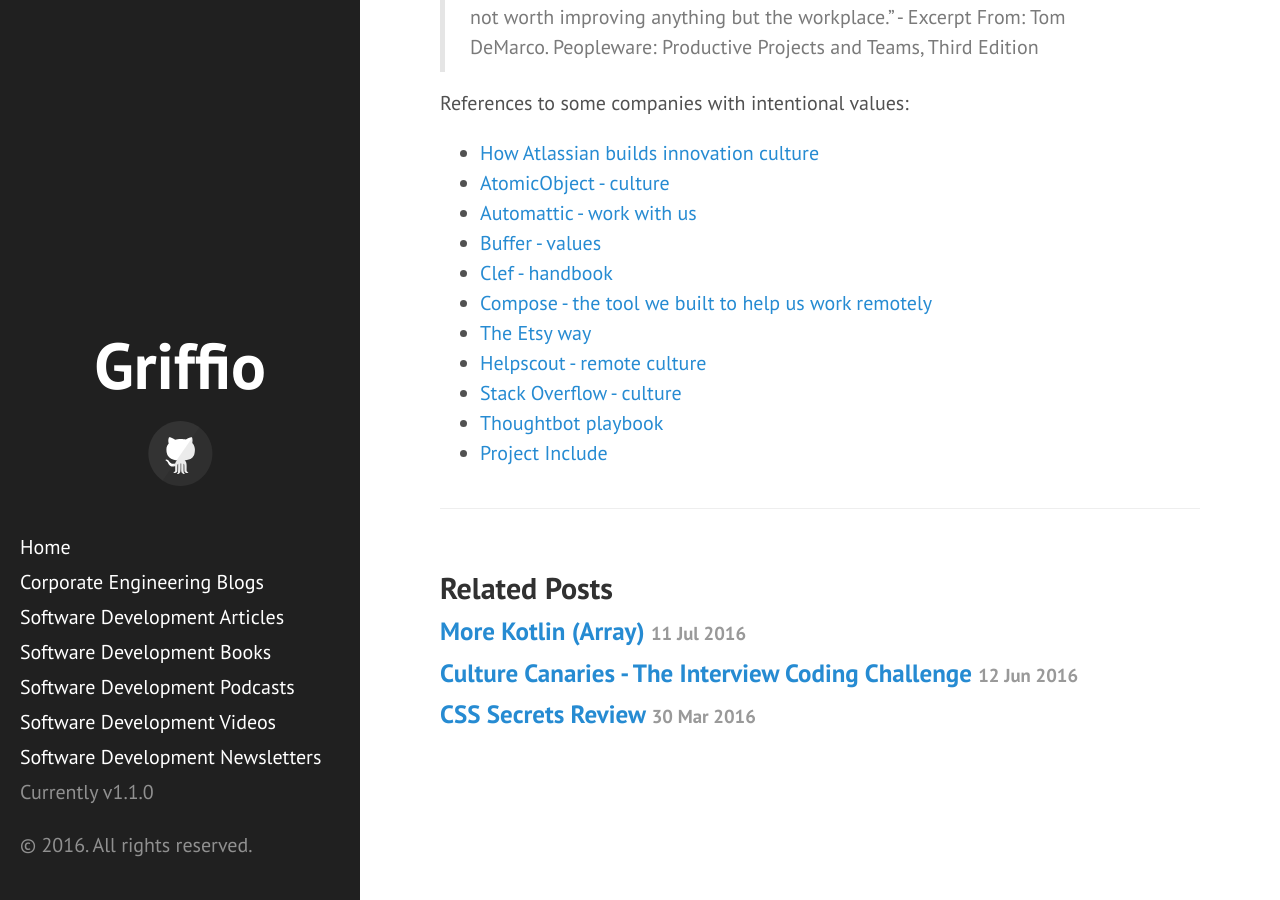
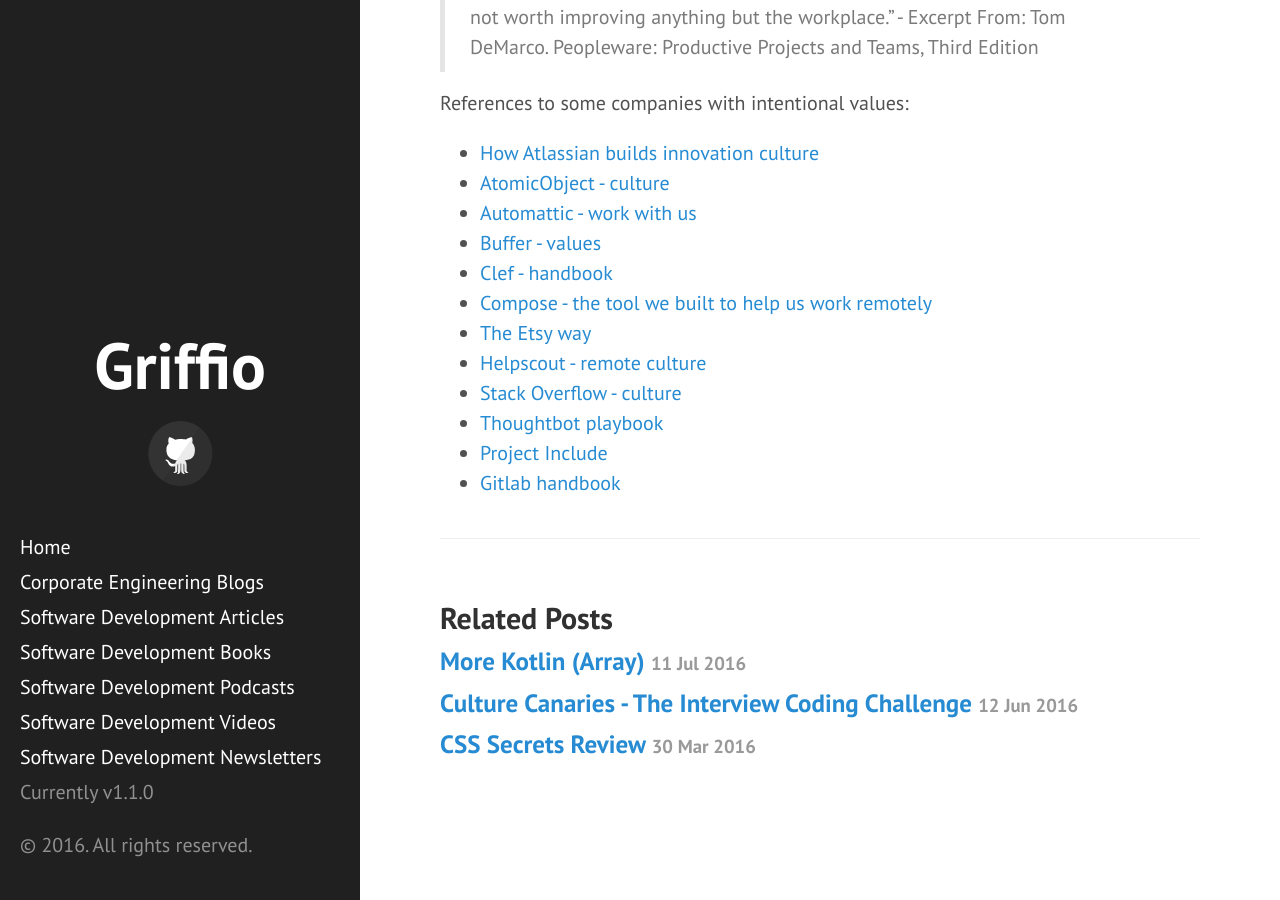
Before and after one commit to griffio/griffio.github.io, a Jekyll site: the page built from _posts/2016-02-16-What-Is-A-Company-Culture?.md, in a window 1280 px wide and 900 px high, scrolled down 1162 px. Built offline with Jekyll 4.4.1, drawn with Linux system fonts in a browser that asks for light colours; some web fonts are replaced.

Commit message:
gitlab handbook

```diff
--- a/_posts/2016-02-16-What-Is-A-Company-Culture?.md
+++ b/_posts/2016-02-16-What-Is-A-Company-Culture?.md
@@ -44,3 +44,4 @@
 - [Stack Overflow - culture](https://blog.stackoverflow.com/company/culture/)
 - [Thoughtbot playbook](http://playbook.thoughtbot.com)
 - [Project Include](http://projectinclude.org/defining_culture)
+- [Gitlab handbook](https://about.gitlab.com/handbook/)
```
